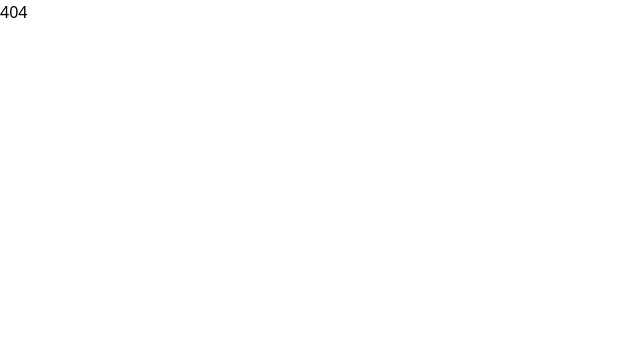
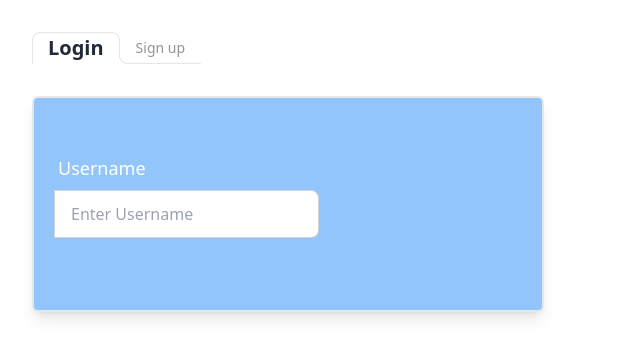
Before and after one commit to luantran2k/study4free, a React (Vite) app: page /login in a window 1280 px wide. Shown: the top 358 px of the page, without its empty margins (0-640 px from the left). Built offline with nearby package versions, Linux system fonts and the light colour scheme.

Commit message:
working with authentication page

```diff
--- a/package.json
+++ b/package.json
@@ -21,6 +21,7 @@
     "@reduxjs/toolkit": "^1.9.5",
     "axios": "^1.4.0",
     "chart.js": "^4.3.0",
+    "formik": "^2.4.2",
     "react": "^18.2.0",
     "react-dom": "^18.2.0",
     "react-hook-form": "^7.44.3",
@@ -42,6 +43,7 @@
     "@typescript-eslint/parser": "^5.59.0",
     "@vitejs/plugin-react": "^4.0.0",
     "autoprefixer": "^10.4.14",
+    "daisyui": "^3.1.1",
     "eslint": "^8.38.0",
     "eslint-plugin-react-hooks": "^4.6.0",
     "eslint-plugin-react-refresh": "^0.3.4",
--- a/src/App.tsx
+++ b/src/App.tsx
@@ -5,6 +5,7 @@ import ExamsPage from './pages/Exams';
 import VocabulariesPage from './pages/Vocabularies';
 import GrammarPage from './pages/Grammar';
 import AdminLayout from './pages/layouts/Admin';
+import Authentication from './pages/Authentication/Authentication';
 
 function App() {
   return (
@@ -18,6 +19,7 @@ function App() {
         </Route>
         <Route path="/admin" element={<AdminLayout />}></Route>
         <Route path="*" element={<h1>404</h1>} />
+        <Route path="login" element={<Authentication />} />
       </Routes>
     </BrowserRouter>
   );
--- /dev/null
+++ b/src/components/common/CustomInput/CustomInput.tsx
@@ -0,0 +1,29 @@
+type CustomInputProps = {
+  label: string;
+  placeholder: string;
+  register?: (name: string) => void;
+};
+
+const CustomInput: React.FC<CustomInputProps> = ({
+  label,
+  placeholder,
+  register,
+}) => {
+  return (
+    <div className="form-control">
+      <label className="label">
+        <p className="label-text text-lg text-white">{label}</p>
+      </label>
+      <label className="input-group">
+        <input
+          type="text"
+          placeholder={placeholder}
+          className="input input-bordered"
+          {...register}
+        />
+      </label>
+    </div>
+  );
+};
+
+export default CustomInput;
--- /dev/null
+++ b/src/components/common/Login/Login.tsx
@@ -0,0 +1,59 @@
+import { SubmitHandler, useForm } from 'react-hook-form';
+import CustomInput from '../CustomInput/CustomInput';
+
+interface LoginInputs {
+  username: string;
+  password: string;
+}
+
+const Login = () => {
+  const {
+    register,
+    handleSubmit,
+    watch,
+    formState: { errors },
+  } = useForm<LoginInputs>();
+  const handleLogin: SubmitHandler<LoginInputs> = (data) => console.log(data);
+
+  return (
+    <form
+      onSubmit={handleSubmit(handleLogin)}
+      className="px-5 py-12  border-2 rounded-md shadow-lg bg-blue-300"
+    >
+      <div className="flex flex-col gap-5 mb-6">
+        <CustomInput label="Username" placeholder="Enter Username"  {...register('username')}/>
+      </div>
+      {/* <Box className="flex flex-col gap-5 mb-6">
+        <TextField
+          id="username"
+          label="Username"
+          variant="filled"
+          {...register('username')}
+          sx={{
+            bgcolor: 'white',
+            borderRadius: '4px',
+            '& .Mui-focused': {
+              color: 'black',
+            },
+          }}
+        />
+        {errors.username && <span>Username is required</span>}
+
+        <TextField
+          id="password"
+          label="Password"
+          variant="filled"
+          {...register('password')}
+          sx={{ bgcolor: 'white', borderRadius: '4px' }}
+        />
+        {errors.password && <span>Password is required</span>}
+      </Box>
+
+      <Button type="submit" variant="contained" color="primary" sx={{ px: 4 }}>
+        Login
+      </Button> */}
+    </form>
+  );
+};
+
+export default Login;
--- a/src/components/common/NavBar/index.tsx
+++ b/src/components/common/NavBar/index.tsx
@@ -2,7 +2,7 @@ import { Container } from '@mui/material';
 import { NavLink } from 'react-router-dom';
 function NavBar() {
   return (
-    <Container maxWidth="xl">
+    <Container maxWidth="xl" sx={{ minHeight: '50px' }}>
       <nav>
         <ul className="flex gap-2 flex-1">
           <li>
--- /dev/null
+++ b/src/components/common/SignUp/SignUp.tsx
@@ -0,0 +1,20 @@
+import { SubmitHandler, useForm } from 'react-hook-form';
+
+interface SignUpInputs {
+  username: string;
+  password: string;
+  email: string;
+  repassword: string;
+}
+const SignUp = () => {
+  const {
+    register,
+    handleSubmit,
+    watch,
+    formState: { errors },
+  } = useForm<SignUpInputs>();
+  const handleSignup: SubmitHandler<SignUpInputs> = (data) => console.log(data);
+  return <></>;
+};
+
+export default SignUp;
--- /dev/null
+++ b/src/pages/Authentication/Authentication.tsx
@@ -0,0 +1,50 @@
+import React from 'react';
+import { useForm, SubmitHandler } from 'react-hook-form';
+import Login from '../../components/common/Login/Login';
+import SignUp from '../../components/common/SignUp/SignUp';
+
+type Inputs = {
+  username: string;
+  password: string;
+  email?: string;
+  repassword?: string;
+};
+
+const Authentication = () => {
+  const [value, setValue] = React.useState(0);
+  const handleChange = (newValue: number) => {
+    setValue(newValue);
+    console.log(newValue);
+  };
+  return (
+    <div className="w-full flex flex-row h-full">
+      <div className="w-[40vw] flex flex-col items-start h-full">
+        <div className="tabs mx-8 mt-8">
+          <a
+            className={`tab tab-lifted ${
+              value === 0 && 'tab-active text-xl font-semibold'
+            } text-md`}
+            onClick={() => handleChange(0)}
+          >
+            Login
+          </a>
+          <a
+            className={`tab tab-lifted ${
+              value === 1 && 'tab-active text-xl font-semibold'
+            } text-md`}
+            onClick={() => handleChange(1)}
+          >
+            Sign up
+          </a>
+        </div>
+        <div className="w-full m-8">
+          {value === 0 && <Login />}
+          {value === 1 && <SignUp />}
+        </div>
+      </div>
+      <div className="w-[60vw]"></div>
+    </div>
+  );
+};
+
+export default Authentication;
--- a/src/pages/layouts/Root/index.tsx
+++ b/src/pages/layouts/Root/index.tsx
@@ -4,9 +4,9 @@ import NavBar from '../../../components/common/NavBar';
 
 const RootLayout = () => {
   return (
-    <div>
+    <div className='flex flex-col h-screen'>
       <NavBar />
-      <Container maxWidth="xl">
+      <Container maxWidth="xl" sx={{flexGrow: 1}}>
         <Outlet />
       </Container>
     </div>
--- a/tailwind.config.js
+++ b/tailwind.config.js
@@ -4,5 +4,5 @@ export default {
   theme: {
     extend: {},
   },
-  plugins: [],
+  plugins: [require("daisyui")],
 };
```
Also changed, not shown: index.html (line endings or trailing spaces), src/index.css (line endings or trailing spaces), 1 other file (tests, documents, lock files or other folders).
